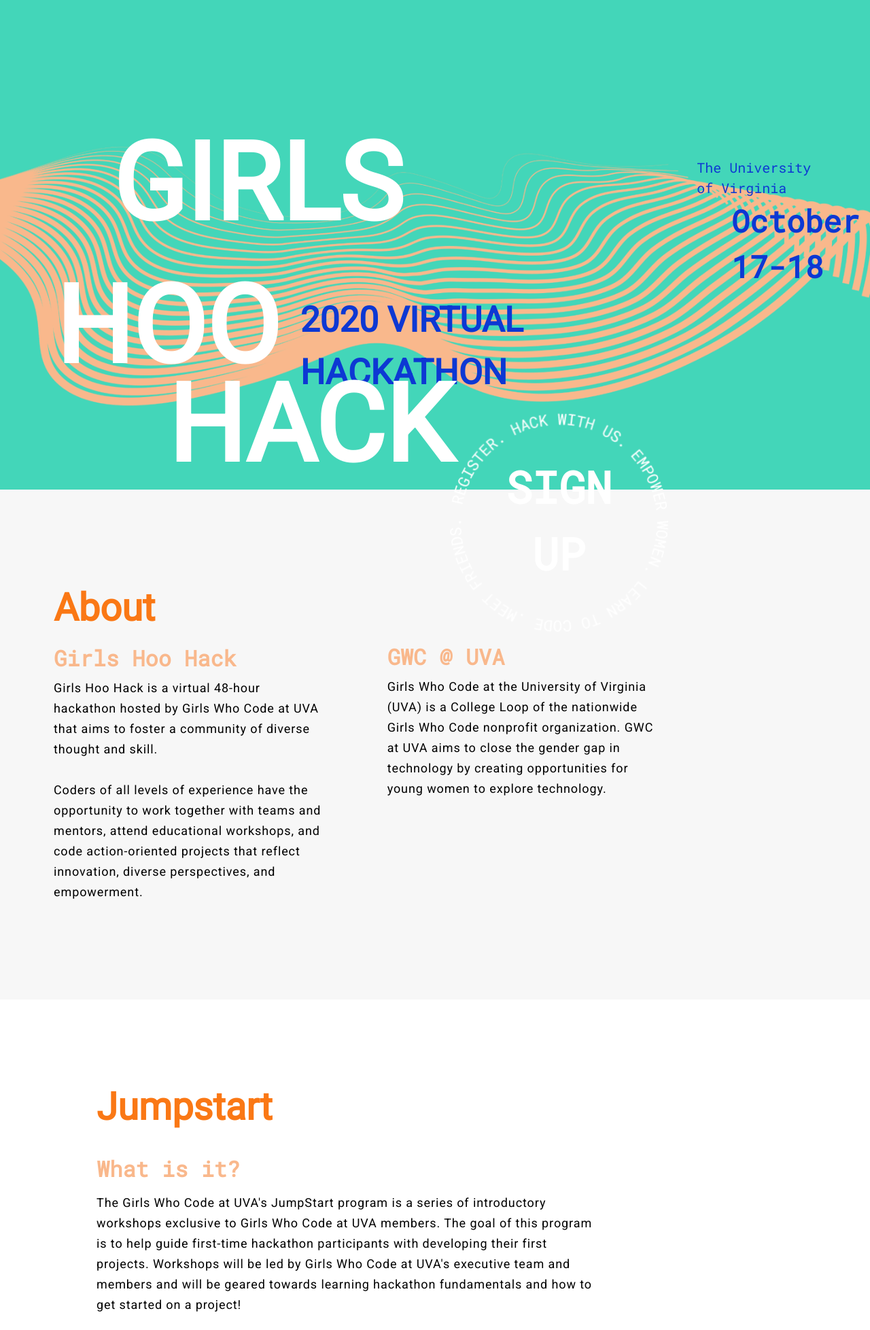
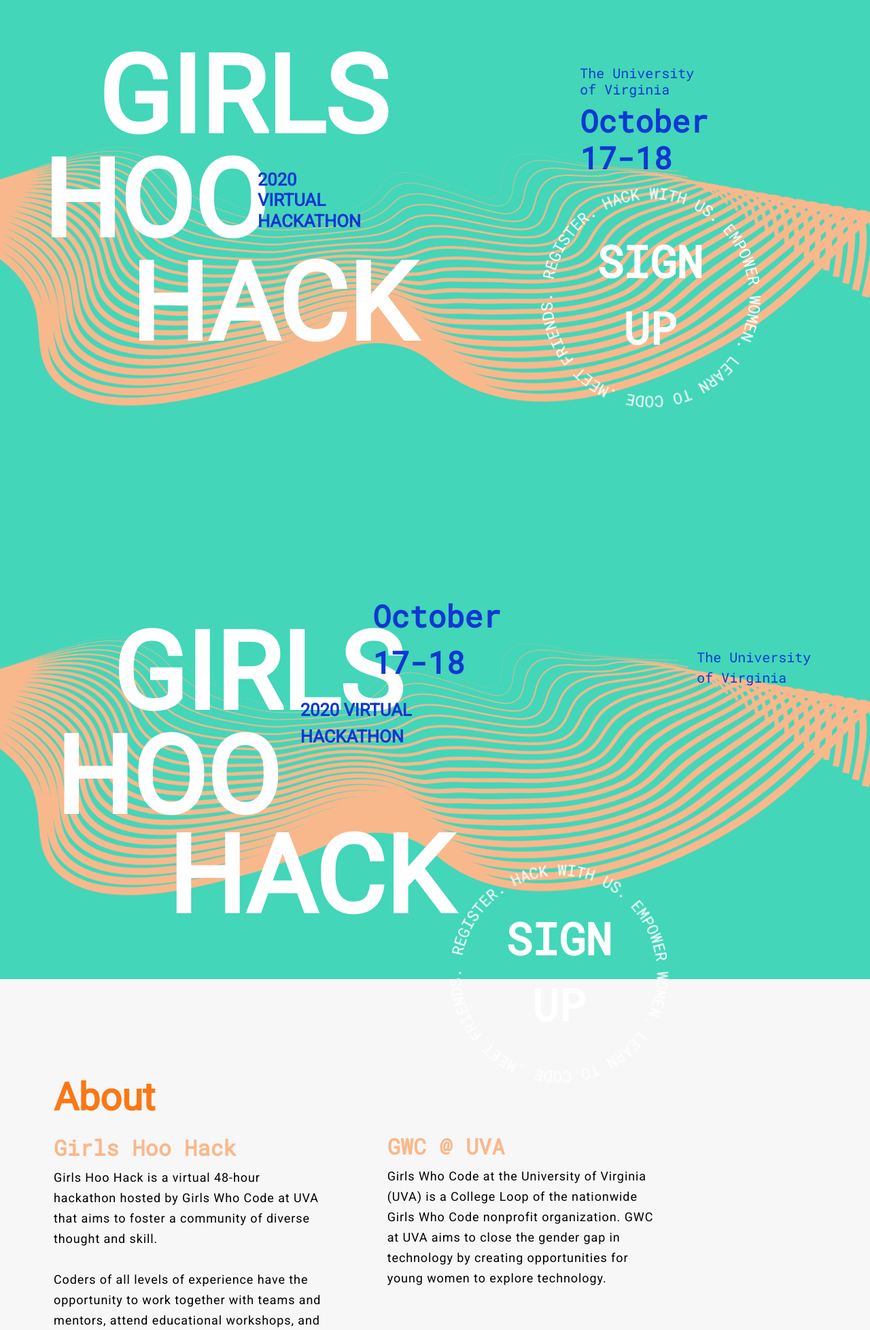
Before and after one commit to gwcuva/gwc-website, a Django app: page / in a window 1280 px wide. Shown: the part 80-2036 px from the top of the page at 68% size. Run offline with Django 3.2, Linux system fonts and the light colour scheme; some libraries are stand-ins or nearby versions.

Commit message:
medium view looks good

```diff
--- a/main/static/navBar/hackathon_style.css
+++ b/main/static/navBar/hackathon_style.css
@@ -163,6 +163,7 @@ color: #0D38D3;
   line-height: 66px;*/
 /*no float on desktop*/
   color: #0D38D3;
+  font-size: min(5vw,45px);
   /*text-align: center;*/
 }
 
@@ -410,8 +411,7 @@ color: #000000;
 .v-hack{
   font-family: Roboto;
   font-weight: bold;
-  margin-top: 10%;
-  font-size: min(4vw,60px);
+  font-size: min(2vw,60px);
 }
 
 .uva{
@@ -419,12 +419,6 @@ color: #000000;
   margin-top: 11%;
   padding-right: 10%;
   font-size: min(4vw,20px);
-}
-
-.date{
-  float: right;
-  font-size: min(5vw,45px);
-  margin-left: 100%;
 }
 
 .orange-btn{
--- a/main/templates/navBar/hackathon.html
+++ b/main/templates/navBar/hackathon.html
@@ -72,6 +72,58 @@
         </ul>
       </nav> -->
 
+      <div class="container-fluid my-main pt-5" style = "background-image: url('static/navBar/orangeWave.png'); background-repeat: no-repeat; background-size: cover;">
+        <div class="row">
+          <div class="col-md-8">
+            <div class="row pl-5">
+              <div class="pl-5">
+                <h1 class="col-md-8 title pl-5">
+                  GIRLS
+                </h1>
+              </div>
+            </div>
+
+            <div class="row pl-5" style="margin-top: -45px!important">
+              <div class="col-md-7">
+                <div class="row">
+                  <div class="col-md-6 ">
+                    <h1 class="title">
+                      HOO
+                    </h1>
+                  </div>
+                  <div class="col-md-5 pl-5">
+                    <h3 class="v-hack pl-5 pt-5">
+                      2020 VIRTUAL HACKATHON
+                    </h3>
+                  </div>
+                </div>
+              </div>
+            </div>
+
+            <div class="row pl-5" style="margin-top: -45px!important">
+              <div class="pl-5">
+                <div class="pl-5">
+                  <h1 class="title pl-5">
+                    HACK
+                  </h1>
+                </div>
+              </div>
+            </div>
+          </div>
+          <div class="col-md-4">
+            <div class="row">
+              <h3 class="uva">The University<br>of Virginia</h3>
+            </div>
+            <div class="row" >
+              <!-- TODO: Date won't show up? -->
+              <h2 class="date">October<br>17-18</h2>
+            </div>
+            <div class="row" style="margin-left: -20%;">
+              <button type="button" class="btn orange-btn text-center" style = "background-image: url(static/navBar/signup_circle.png); background-repeat: no-repeat;" onclick="window.location.href = 'https://girlshoohack2020.hackerearth.com/';"><b class = "signup">SIGN<br> UP</b></button>
+            </div>
+          </div>
+        </div>
+      </div>
 
       <div class = "container-fluid my-main" style = "background-image: url('static/navBar/orangeWave.png'); background-repeat: no-repeat; background-size: cover;">
         <!-- row 1 -->
```
Also changed, not shown: main/static/navBar/Asset 48 1.png (added).
